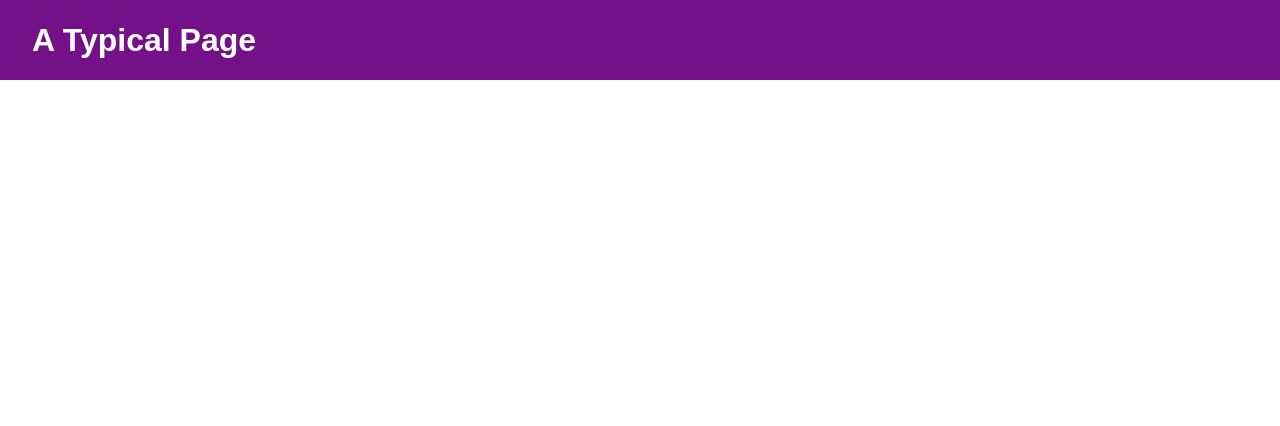
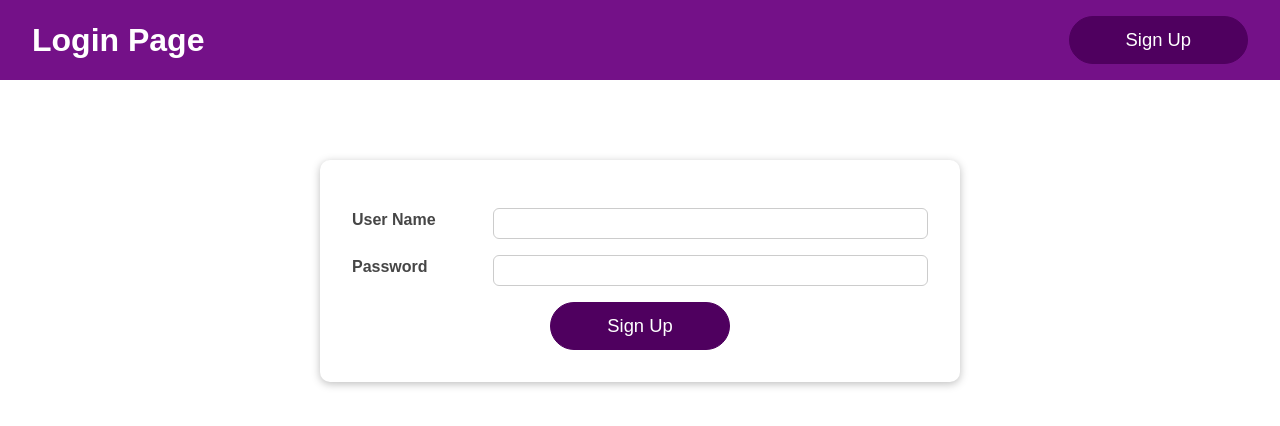
Before and after one commit to mohit-idd-bhu/user-list-app, a React (Create React App) app: page /signup in a window 1280 px wide. Before the commit this address had no page. Shown: the top 426 px of the page. Built offline with nearby package versions, Linux system fonts and the light colour scheme.

Commit message:
added sign up page

```diff
--- a/src/App.js
+++ b/src/App.js
@@ -5,6 +5,7 @@ import Login from './components/Login/Login';
 import Home from './components/Home/Home';
 import MainHeader from './components/MainHeader/MainHeader';
 import ProtectedRoute from './components/Utils/ProtectedRoute';
+import Signup from './components/Signup/Signup';
 
 function App() {
   const [isLoggedIn, setIsLoggedIn] = useState(false);
@@ -33,14 +34,19 @@ function App() {
       <div>
         <MainHeader isAuthenticated={isLoggedIn} onLogout={logoutHandler}/>
         <Routes>
-          {!isLoggedIn&&<Route path='/' element={<Login onLogin={loginHandler}/>} />}
+          {!isLoggedIn&&
+          <Route path='/'
+            element={<Login onLogin={loginHandler}/>}
+          />}
           <Route path='/home'
             element={
               <ProtectedRoute isLoggedIn={isLoggedIn}>
                 <Home></Home>
               </ProtectedRoute>
-            }
-          />
+          }/>
+          <Route path='/signup'
+            element={<Signup></Signup>
+          }/>
         </Routes>
       </div>
     </BrowserRouter>
--- a/src/components/Login/Login.module.css
+++ b/src/components/Login/Login.module.css
@@ -52,5 +52,4 @@
     align-items: center;
     flex-direction: row;
   }
-
 }
--- a/src/components/MainHeader/MainHeader.js
+++ b/src/components/MainHeader/MainHeader.js
@@ -2,12 +2,20 @@ import React from 'react';
 
 import Navigation from './Navigation';
 import classes from './MainHeader.module.css';
+import Button from '../UI/Button/Button';
+import { useNavigate } from 'react-router-dom';
+
 
 const MainHeader = (props) => {
+  const navigate = useNavigate();
+  const clickHandler=()=>{
+    navigate('/signup');
+  }
   return (
     <header className={classes['main-header']}>
-      <h1>A Typical Page</h1>
+      <h1>Login Page</h1>
       <Navigation isLoggedIn={props.isAuthenticated} onLogout={props.onLogout} />
+      {!props.isAuthenticated&&<Button onClick={clickHandler}>Sign Up</Button>}
     </header>
   );
 };
--- /dev/null
+++ b/src/components/Signup/Signup.js
@@ -0,0 +1,34 @@
+import React from "react";
+import Card from "../UI/Card/Card";
+import classes from './Signup.module.css';
+import Button from "../UI/Button/Button";
+
+function Signup(props) {
+    return (
+        <Card className={classes.signup}>
+            <form>
+                <div className={classes.control}>
+                    <label htmlFor="username">User Name</label>
+                    <input
+                        type="text"
+                        id="username"
+                    />
+                </div>
+                <div className={classes.control}>
+                    <label htmlFor="password">Password</label>
+                    <input
+                        type="password"
+                        id="password"
+                    />
+                </div>
+                <div className={classes.actions}>
+                    <Button type="submit" className={classes.btn}>
+                        Sign Up
+                    </Button>
+                </div>
+            </form>
+        </Card>
+     );
+}
+
+export default Signup;
--- /dev/null
+++ b/src/components/Signup/Signup.module.css
@@ -0,0 +1,55 @@
+.signup {
+    width: 90%;
+    max-width: 40rem;
+    margin: 10rem auto;
+    padding: 2rem;
+  }
+
+  .control {
+    margin: 1rem 0;
+    display: flex;
+    align-items: stretch;
+    flex-direction: column;
+  }
+
+  .control label,
+  .control input {
+    display: block;
+  }
+
+  .control label {
+    font-weight: bold;
+    flex: 1;
+    color: #464646;
+    margin-bottom: 0.5rem;
+  }
+
+  .control input {
+    flex: 3;
+    font: inherit;
+    padding: 0.35rem 0.35rem;
+    border-radius: 6px;
+    border: 1px solid #ccc;
+  }
+
+  .control input:focus {
+    outline: none;
+    border-color: #4f005f;
+    background: #f6dbfc;
+  }
+
+  .control.invalid input {
+    border-color: red;
+    background: #fbdada;
+  }
+
+  .actions {
+    text-align: center;
+  }
+
+  @media (min-width: 768px) {
+    .control {
+      align-items: center;
+      flex-direction: row;
+    }
+  }
--- a/src/components/UI/Button/Button.module.css
+++ b/src/components/UI/Button/Button.module.css
@@ -11,7 +11,7 @@
 
 .button:hover,
 .button:active {
-  background: #741188;
+  background: #b86ec7;
   border-color: #741188;
 }
 
```
